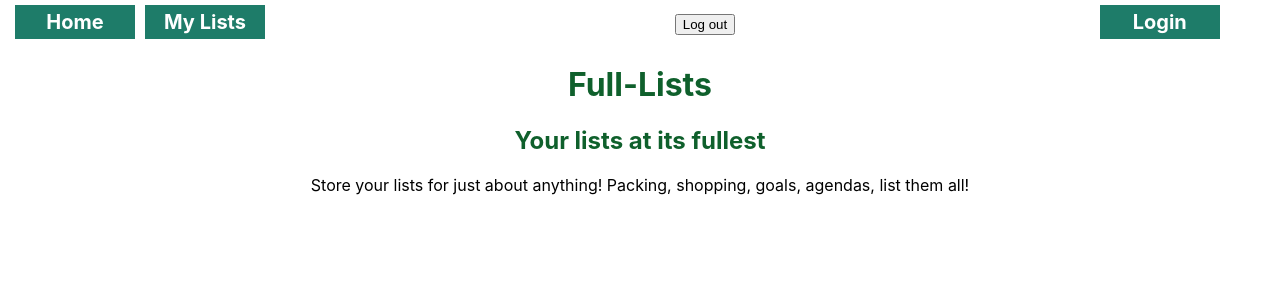
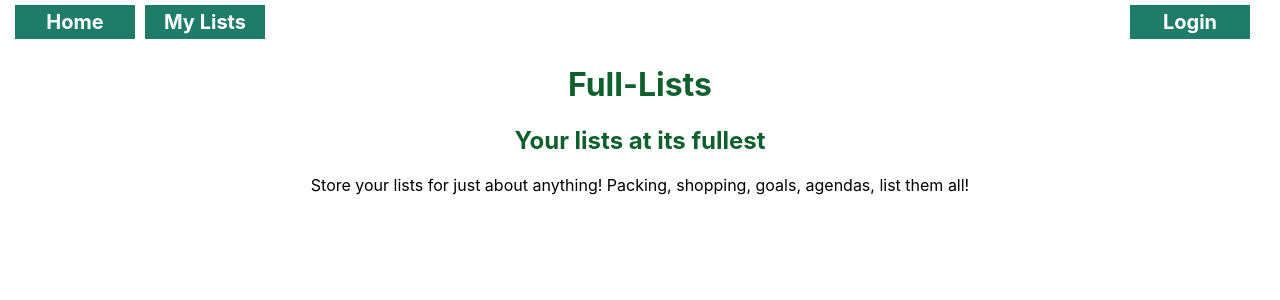
Before and after one commit to turitzinv/CataList, a React (Create React App) app in the folder client/: page / in a window 1280 px wide. Shown: the top 300 px of the page. Built offline with nearby package versions, Linux system fonts and the light colour scheme; no server answers.

Commit message:
Passed user down from App.js to Navbar. Created ternary checking if user exists, then show the logout button. If no user is logged in, show the log in button.

```diff
--- a/client/src/App.js
+++ b/client/src/App.js
@@ -51,7 +51,7 @@ function App() {
   return (
     <BrowserRouter>
       <div className="App">
-        <NavBar setUser={setUser} />
+        <NavBar setUser={setUser} user={user} />
         <Switch>
           <Route exact path="/">
             <Home />
--- a/client/src/components/NavBar.js
+++ b/client/src/components/NavBar.js
@@ -1,8 +1,7 @@
 import React from "react";
 import { NavLink } from "react-router-dom";
 
-const NavBar = ({setUser}) => {
-
+const NavBar = ({ setUser, user }) => {
   // const linkStyles = {
   //   display: "inline-block",
   //   width: "110px",
@@ -17,13 +16,12 @@ const NavBar = ({setUser}) => {
 
   function handleLogOutClick() {
     fetch("/logout", {
-      method: "DELETE"
-    })
-    .then(resp => {
+      method: "DELETE",
+    }).then((resp) => {
       if (resp.ok) {
         setUser(null);
       }
-    })
+    });
   }
 
   return (
@@ -34,10 +32,13 @@ const NavBar = ({setUser}) => {
       <NavLink id="mylists-navbar" to="/lists">
         My Lists
       </NavLink>
-      <NavLink id="login-navbar" to="/login">
-        Login
-      </NavLink>
-      <button onClick={handleLogOutClick}>Log out</button>
+      {user ? (
+        <button onClick={handleLogOutClick}>Log out</button>
+      ) : (
+        <NavLink id="login-navbar" to="/login">
+          Login
+        </NavLink>
+      )}
     </div>
   );
 };
```
